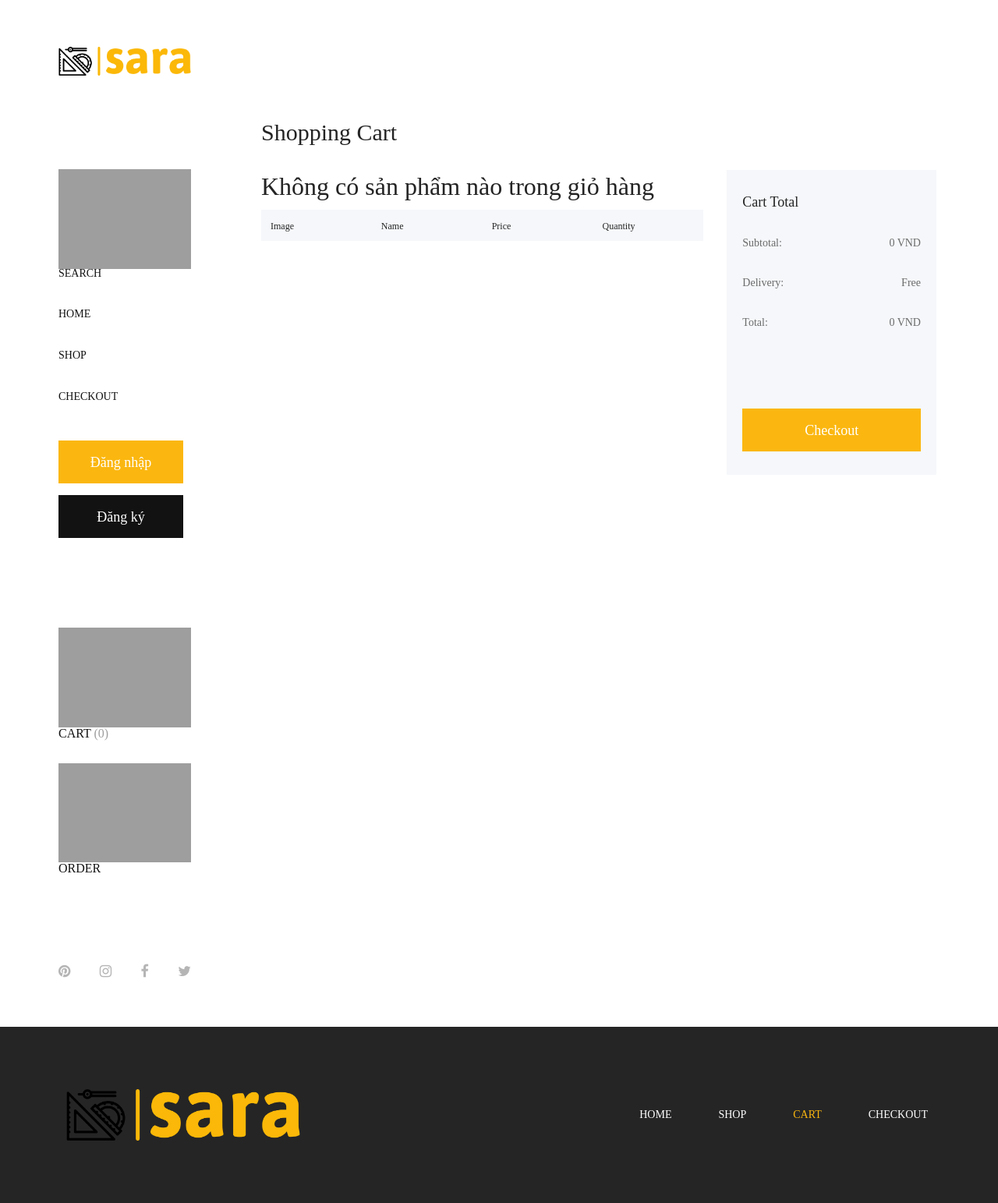
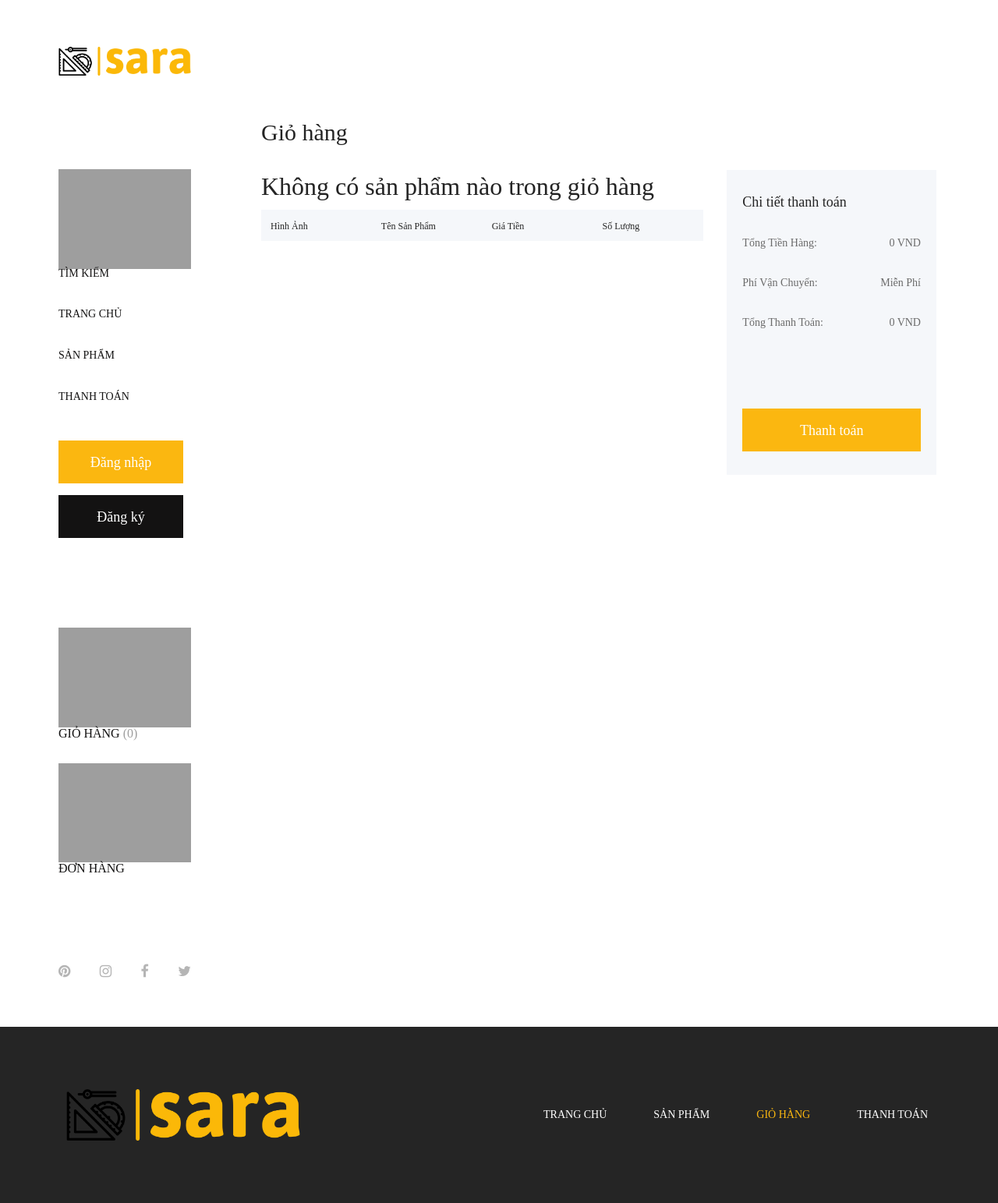
Before and after one commit to nguyenson257/Sara, a Laravel app: page /cart in a window 1280 px wide. Shown: the whole page at 78% size. Run offline with Laravel 8, Linux system fonts and the light colour scheme; lists and menus that the app fills with data are empty; grey boxes are pictures that could not be loaded.

Commit message:
Fix#Language

```diff
--- a/resources/views/admin.blade.php
+++ /dev/null
@@ -1 +0,0 @@
-admin nè
--- a/resources/views/shop/layouts/foot.blade.php
+++ b/resources/views/shop/layouts/foot.blade.php
@@ -22,38 +22,38 @@
                                 <ul class="navbar-nav ml-auto">
                                     @if (Route::currentRouteName() == 'home')
                                     <li class="nav-item active">
-                                        <a class="nav-link" href="{{ route('home')}}">Home</a>
+                                        <a class="nav-link" href="{{ route('home')}}">Trang chủ</a>
                                     </li>
                                     @else
                                     <li class="nav-item">
-                                        <a class="nav-link" href="{{ route('home')}}">Home</a>
+                                        <a class="nav-link" href="{{ route('home')}}">Trang chủ</a>
                                     </li>
                                     @endif
                                     @if (Route::currentRouteName() == 'category' || Route::currentRouteName() == 'productDetail')
                                     <li class="nav-item active">
-                                        <a class="nav-link" href="{{ route('category', 1)}}">Shop</a>
+                                        <a class="nav-link" href="{{ route('category', 1)}}">Sản phẩm</a>
                                     </li>
                                     @else
                                     <li class="nav-item">
-                                        <a class="nav-link" href="{{ route('category', 1)}}">Shop</a>
+                                        <a class="nav-link" href="{{ route('category', 1)}}">Sản phẩm</a>
                                     </li>
                                     @endif
                                     @if (Route::currentRouteName() == 'showCard')
                                     <li class="nav-item active">
-                                        <a class="nav-link" href="{{route('showCard')}}">Cart</a>
+                                        <a class="nav-link" href="{{route('showCard')}}">Giỏ hàng</a>
                                     </li>
                                     @else
                                     <li class="nav-item">
-                                        <a class="nav-link" href="{{route('showCard')}}">Cart</a>
+                                        <a class="nav-link" href="{{route('showCard')}}">Giỏ hàng</a>
                                     </li>
                                     @endif
                                     @if (Route::currentRouteName() == 'checkout')
                                     <li class="nav-item active">
-                                        <a class="nav-link" href="#">Checkout</a>
+                                        <a class="nav-link" href="#">Thanh toán</a>
                                     </li>
                                     @else
                                     <li class="nav-item">
-                                        <a class="nav-link" href="#">Checkout</a>
+                                        <a class="nav-link" href="#">Thanh toán</a>
                                     </li>
                                     @endif
                                 </ul>
--- a/resources/views/shop/layouts/left_header.blade.php
+++ b/resources/views/shop/layouts/left_header.blade.php
@@ -22,21 +22,21 @@
     <!-- Amado Nav -->
     <nav class="amado-nav">
         <ul>
-            <li><a href="#" class="search-nav"><img src="{{asset('assets/img/core-img/search.png')}}" alt=""> Search</a></li>
+            <li><a href="#" class="search-nav"><img src="{{asset('assets/img/core-img/search.png')}}" alt=""> Tìm kiếm</a></li>
             @if (Route::currentRouteName() == 'home')
-            <li class="active"><a href="{{ route('home')}}">Home</a></li>
+            <li class="active"><a href="{{ route('home')}}">Trang chủ</a></li>
             @else
-            <li><a href="{{ route('home')}}">Home</a></li>
+            <li><a href="{{ route('home')}}">Trang chủ</a></li>
             @endif
             @if (Route::currentRouteName() == 'category' || Route::currentRouteName() == 'productDetail')
-            <li class="active"><a href="{{ route('category', 1)}}">Shop</a></li>
+            <li class="active"><a href="{{ route('category', 1)}}">Sản phẩm</a></li>
             @else
-            <li><a href="{{ route('category', 1)}}">Shop</a></li>
+            <li><a href="{{ route('category', 1)}}">Sản phẩm</a></li>
             @endif
             @if (Route::currentRouteName() == 'checkout')
-            <li class="active"><a href="{{route('checkout')}}">Checkout</a></li>
+            <li class="active"><a href="{{route('checkout')}}">Thanh toán</a></li>
             @else
-            <li><a href="{{route('checkout')}}">Checkout</a></li>
+            <li><a href="{{route('checkout')}}">Thanh toán</a></li>
             @endif
         </ul>
     </nav>
@@ -60,10 +60,10 @@
     <!-- Cart Menu -->
     <div class="cart-fav-search mb-100">
         <a href="{{route('showCard')}}" class="cart-nav"><img src="{{asset('assets/img/core-img/cart.png')}}" alt="">
-            Cart <span
+            Giỏ hàng <span
                 id="cartQty">(<?php if(Session::get('cart')){echo sizeof(Session::get('cart'));}else{echo 0;} ?>)</span></a>
         <a href="{{route('order')}}" class="fav-nav"><img src="{{asset('assets/img/core-img/favorites.png')}}"
-                alt="">Order</a>
+                alt="">Đơn hàng</a>
     </div>
     <!-- Social Button -->
     <div class="social-info d-flex justify-content-between">
--- a/resources/views/shop/pages/cart.blade.php
+++ b/resources/views/shop/pages/cart.blade.php
@@ -1,7 +1,7 @@
 @extends('shop.layouts.base')
 @extends('shop.layouts.script')
 @section('pageTitle')
-Cart
+Giỏ hàng
 @endsection
 @section('content')
 <div class="cart-table-area section-padding-100">
@@ -9,17 +9,17 @@ Cart
         <div class="row">
             <div class="col-12 col-lg-8">
                 <div class="cart-title mt-50">
-                    <h2>Shopping Cart</h2>
+                    <h2>Giỏ hàng</h2>
                 </div>
 
                 <div class="cart-table clearfix">
                     <table class="table table-responsive">
                         <thead>
                             <tr>
-                                <th>Image</th>
-                                <th>Name</th>
-                                <th>Price</th>
-                                <th>Quantity</th>
+                                <th>Hình ảnh</th>
+                                <th>Tên sản phẩm</th>
+                                <th>Giá tiền</th>
+                                <th>Số lượng</th>
                             </tr>
                         </thead>
                         <tbody>
@@ -73,16 +73,16 @@ Cart
             </div>
             <div class="col-12 col-lg-4" id="totalCall">
                 <div class="cart-summary totalLoad">
-                    <h5>Cart Total</h5>
+                    <h5>Chi tiết thanh toán</h5>
                     <ul class="summary-table">
-                        <li><span>subtotal:</span> <span
+                        <li><span>Tổng tiền hàng:</span> <span
                                 id="subTotal">{{number_format($subTotal, 0, '', ',').' VND'}}</span></li>
-                        <li><span>delivery:</span> <span>Free</span></li>
-                        <li><span>total:</span><span
+                        <li><span>Phí vận chuyển:</span> <span>Miễn phí</span></li>
+                        <li><span>Tổng thanh toán:</span><span
                                 id="subTotal">{{number_format($subTotal, 0, '', ',').' VND'}}</span></li>
                     </ul>
                     <div class="cart-btn mt-100">
-                        <a href="{{route('checkout')}}" class="btn amado-btn w-100">Checkout</a>
+                        <a href="{{route('checkout')}}" class="btn amado-btn w-100">Thanh toán</a>
                     </div>
                 </div>
             </div>
--- a/resources/views/shop/pages/checkout.blade.php
+++ b/resources/views/shop/pages/checkout.blade.php
@@ -1,7 +1,7 @@
 @extends('shop.layouts.base')
 @extends('shop.layouts.script')
 @section('pageTitle')
-Checkout
+Thanh toán
 @endsection
 @section('content')
 <div class="cart-table-area section-padding-100">
--- a/resources/views/shop/pages/home.blade.php
+++ b/resources/views/shop/pages/home.blade.php
@@ -1,7 +1,7 @@
 @extends('shop.layouts.base')
 @extends('shop.layouts.script')
 @section('pageTitle')
-Home
+Trang chủ
 @endsection
 @section('content')
 <div class="products-catagories-area clearfix">
--- a/resources/views/shop/pages/order.blade.php
+++ b/resources/views/shop/pages/order.blade.php
@@ -1,7 +1,7 @@
 @extends('shop.layouts.base')
 @extends('shop.layouts.script')
 @section('pageTitle')
-Checkout
+Đơn hàng
 @endsection
 @section('content')
 
```
Also changed, not shown: resources/views/shop/pages/edit_profile.blade.php (+7 -7 lines), resources/views/shop/pages/login.blade.php (+10 -14 lines), resources/views/shop/pages/product.blade.php (+6 -9 lines), resources/views/shop/pages/profile.blade.php (+5 -5 lines), resources/views/shop/pages/register.blade.php (+7 -8 lines), resources/views/shop/pages/shop.blade.php (+2 -31 lines).
